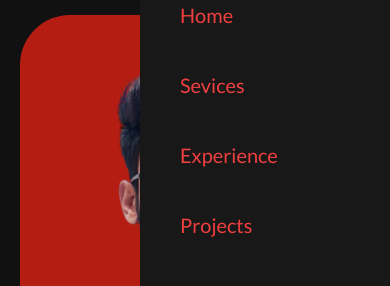
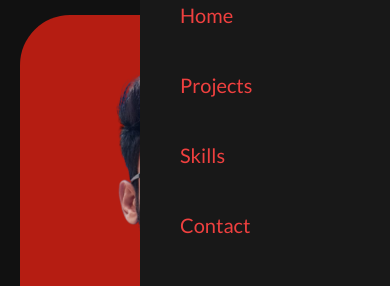
Before and after one commit to bharatvishvkarma/my-profile, a React (Create React App) app: page / in a window 390 px wide. Both pictures are taken after a click on the element 361 px from the left and 50 px from the top of the page. Shown: the part 185-471 px from the top of the page. Built offline with nearby package versions, Linux system fonts and the light colour scheme.

Commit message:
few Updates

```diff
--- a/src/components/Header.jsx
+++ b/src/components/Header.jsx
@@ -48,18 +48,18 @@ function Header() {
         <a className="link" onClick={() => setActive(!active)} href="#banner">
           Home
         </a>
-        <a className="link" onClick={() => setActive(!active)} href="#services">
-          Sevices
+        <a className="link" onClick={() => setActive(!active)} href="#projects">
+          Projects
         </a>
         <a
           className="link"
           onClick={() => setActive(!active)}
-          href="#experiences"
+          href="#tech-stack"
         >
-          Experience
+          Skills
         </a>
-        <a className="link" onClick={() => setActive(!active)} href="#projects">
-          Projects
+        <a className="link" onClick={() => setActive(!active)} href="#container">
+          Contact
         </a>
       </div>
     </header>
```
